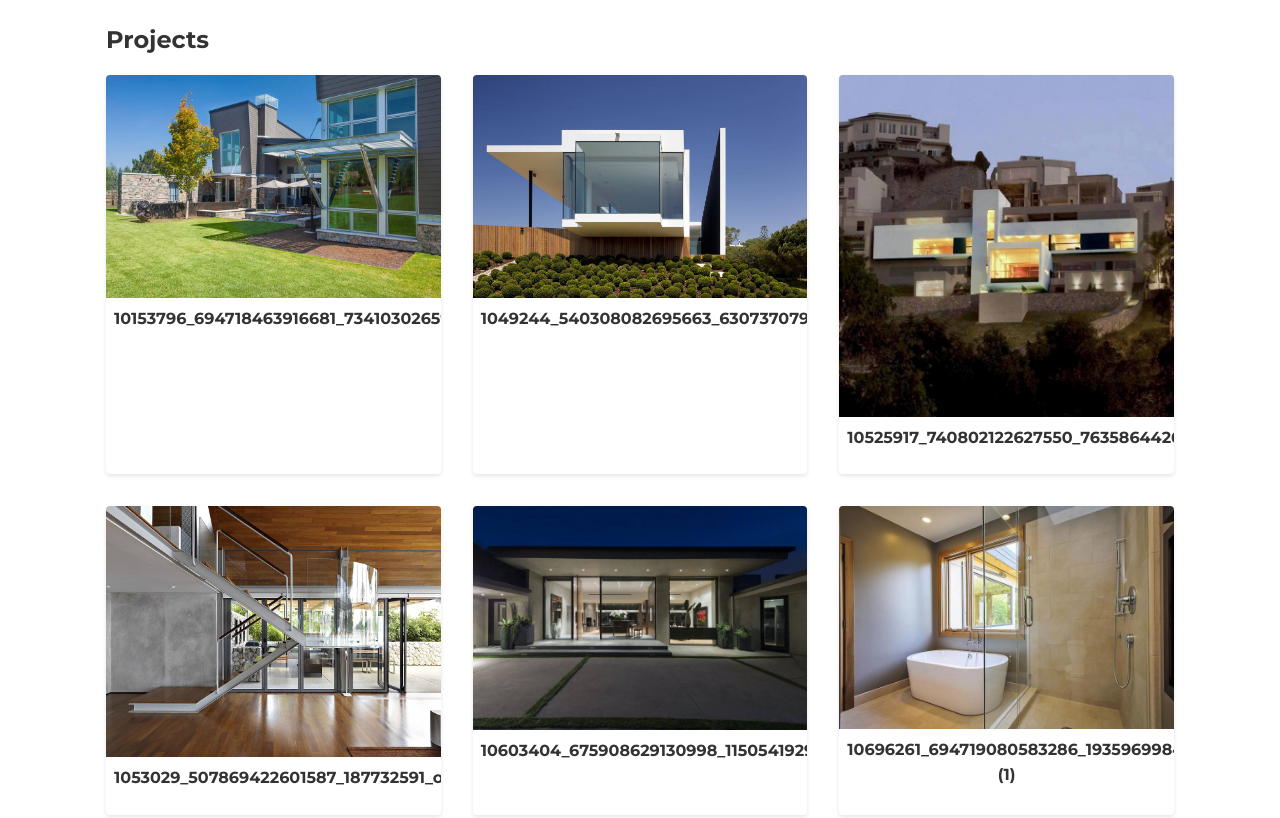
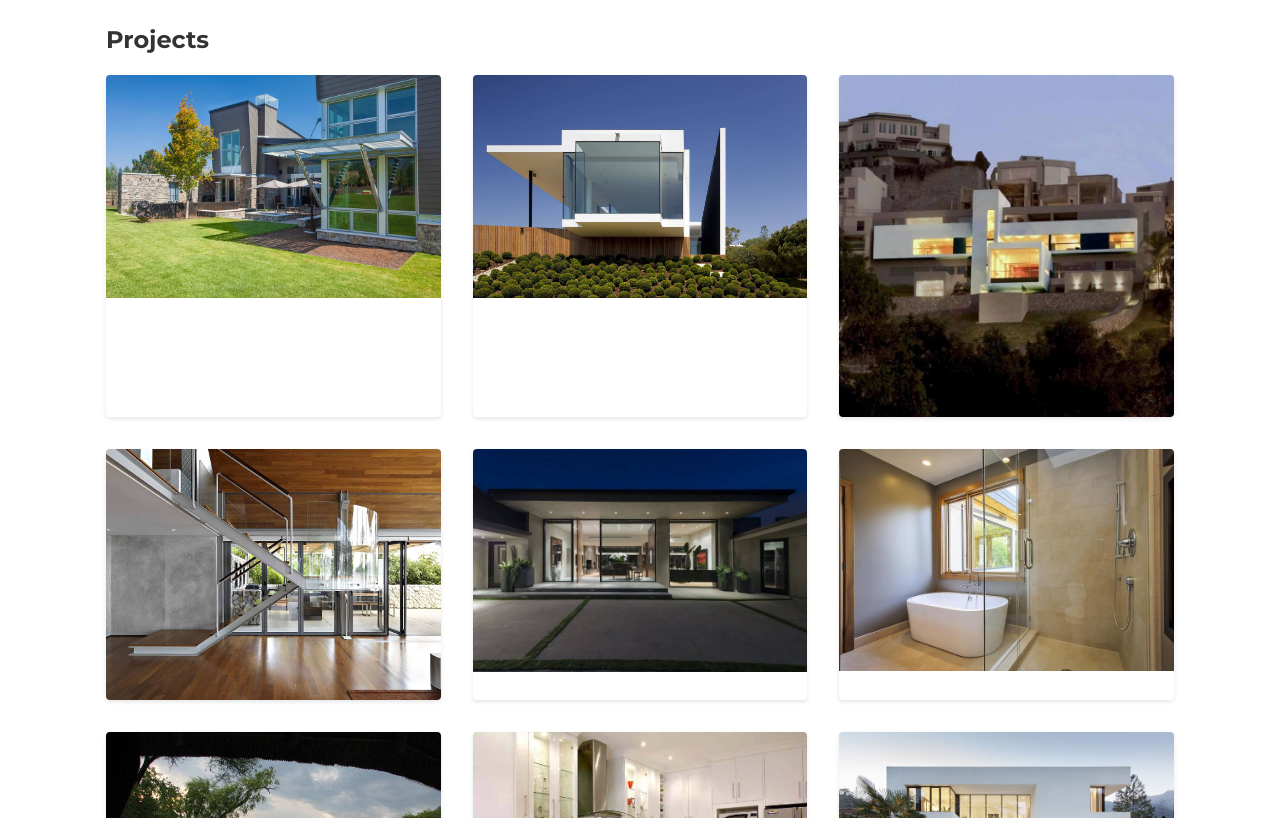
Before and after one commit to aidanvail/roelofventures, a plain HTML site: page index.html in a window 1280 px wide. Shown: the part 1611-2429 px from the top of the page. Drawn offline with nearby package versions, Linux system fonts and the light colour scheme.

Commit message:
Remove project filenames from gallery

```diff
--- a/index.html
+++ b/index.html
@@ -88,10 +88,6 @@
       width: 100%;
       height: auto;
       display: block;
-    }
-    .project-card h3 {
-      font-size: 1rem;
-      padding: 0.5rem;
     }
     @media (min-width: 1024px) {
       .projects-grid {
@@ -285,12 +281,8 @@
       card.className = 'project-card';
       const img = document.createElement('img');
       img.src = file;
-      const titleText = file.replace(/\.[^/.]+$/, '');
-      img.alt = titleText;
-      const title = document.createElement('h3');
-      title.textContent = titleText;
+      img.alt = file.replace(/\.[^/.]+$/, '');
       card.appendChild(img);
-      card.appendChild(title);
       projectsGrid.appendChild(card);
     });
   </script>
```
